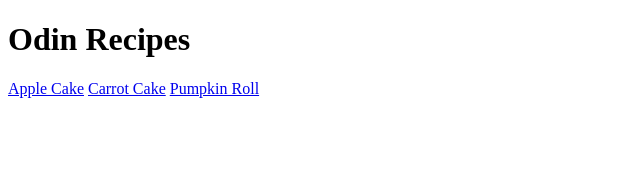
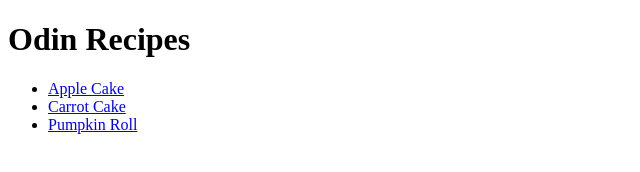
Before and after one commit to pwl-psck/odin-recipes, a plain HTML site: page index.html in a window 1280 px wide. Shown: the whole page, without its empty margins (0-640 px from the left). Drawn offline with Linux system fonts and the light colour scheme.

Commit message:
Make links a unordered list

```diff
--- a/index.html
+++ b/index.html
@@ -11,9 +11,10 @@
 
     <h1>Odin Recipes</h1>
 
-    <a href="./recipes/apple-cake.html">Apple Cake</a>
-    <a href="./recipes/carrot-cake.html">Carrot Cake</a>
-    <a href="./recipes/pumpkin-roll.html">Pumpkin Roll</a>
-
+    <ul>
+        <li><a href="./recipes/apple-cake.html">Apple Cake</a></li>
+        <li><a href="./recipes/carrot-cake.html">Carrot Cake</a></li>
+        <li><a href="./recipes/pumpkin-roll.html">Pumpkin Roll</a></li>
+    </ul>
 </body>
 </html>
```
